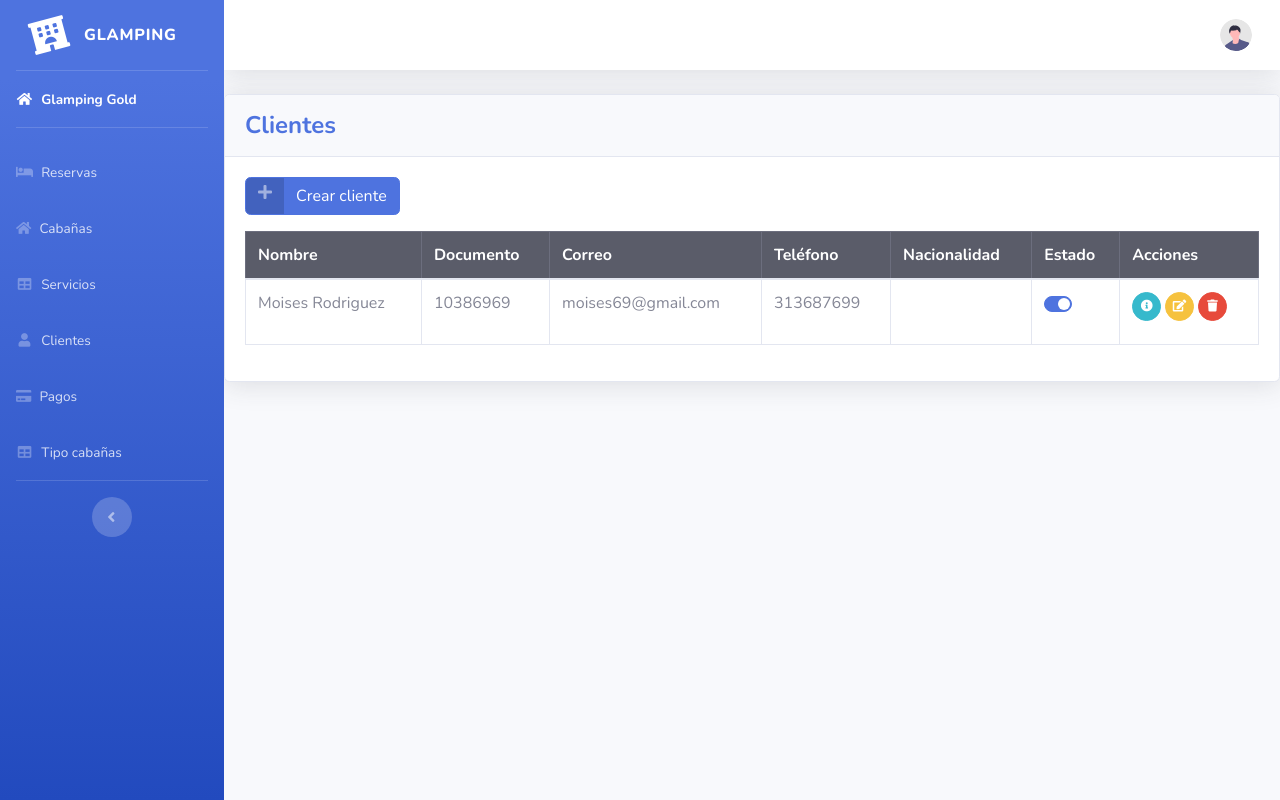
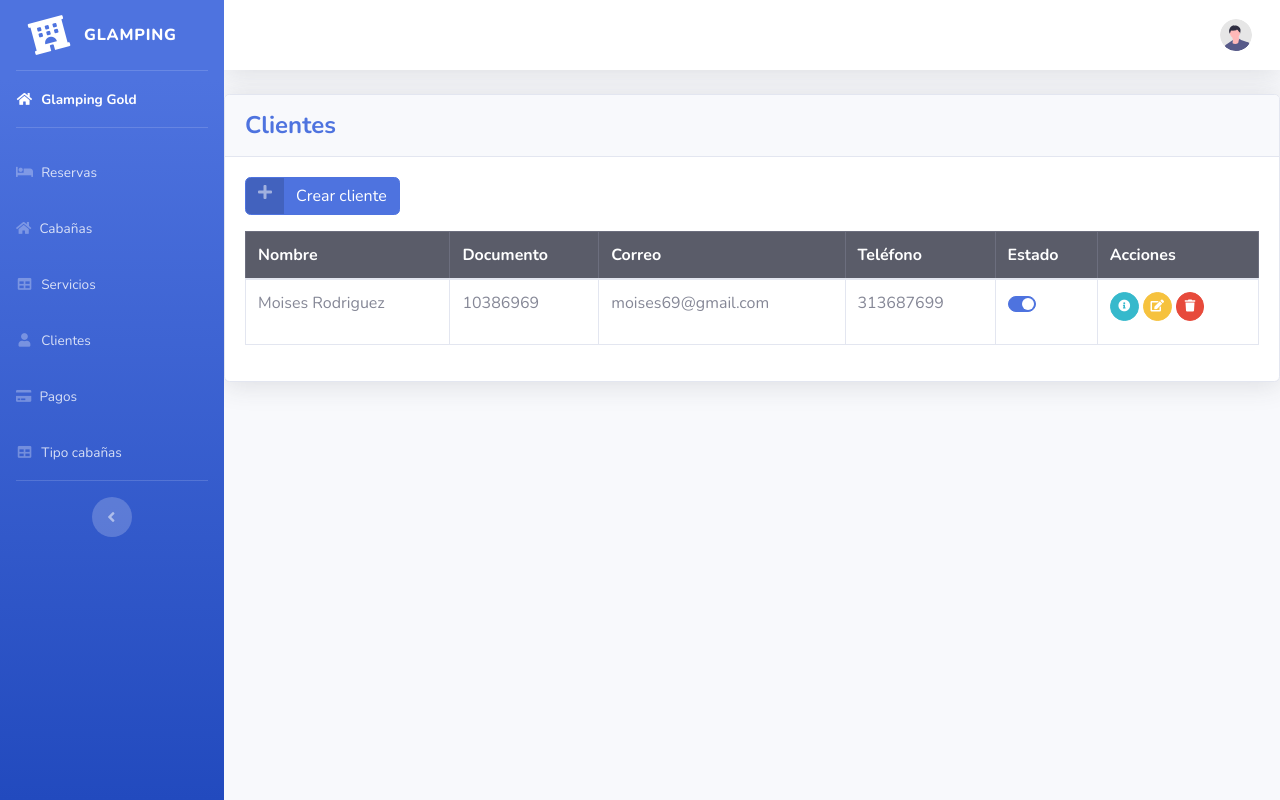
Before and after one commit to moisesd18r19/Gold_Glamping_estesi, a Django app: page /clientes/ in a window 1280 px wide. Run offline with Django 5.2, Linux system fonts and the light colour scheme; a user stored in the database is signed in; data comes from the database, SQL or seed files in the repository; both versions use the stored data as it was after the commit; some libraries are stand-ins or nearby versions.

Commit message:
PROJECT FINISH

```diff
--- a/Glamping_Gold/templates/cliente/index.html
+++ b/Glamping_Gold/templates/cliente/index.html
@@ -20,7 +20,6 @@
                         <th>Documento</th>
                         <th>Correo</th>
                         <th>Teléfono</th>
-                        <th>Nacionalidad</th>
                         <th>Estado</th>
                         <th>Acciones</th>
                     </tr>
@@ -32,7 +31,7 @@
                     <td>{{ cliente.documento }}</td>
                     <td>{{ cliente.email }}</td>
                     <td>{{ cliente.telefone }}</td>
-                    <td>{{ cliente.nacionalidad }}</td>
+
                     <!-- Toggle Switch button -->
                     <td>
                         <form action="{% url 'cliente_status' cliente.id %}" method="POST">
```
Also changed, not shown: Glamping_Gold/db.sqlite3.
